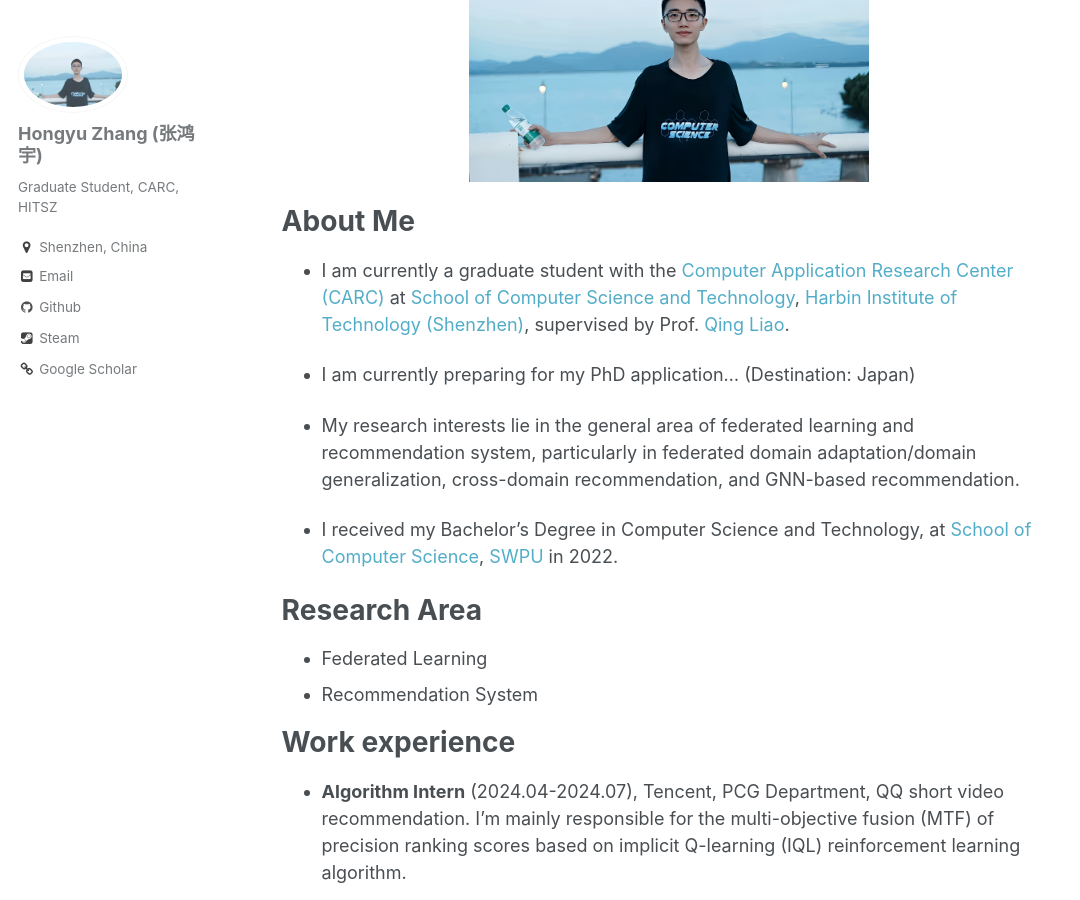
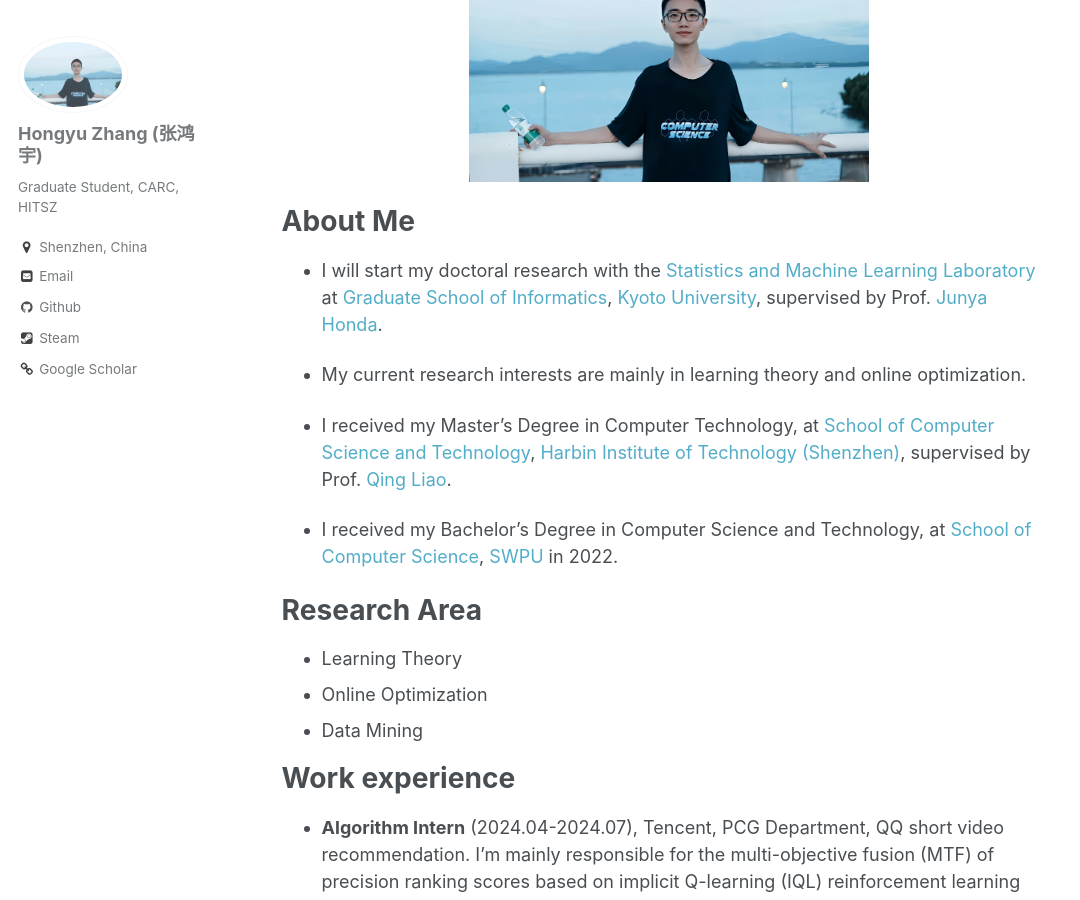
Before and after one commit to orion-orion/orion-orion.github.com, a Jekyll site: the page built from _pages/about.md, in a window 1280 px wide and 900 px high, scrolled down 217 px. Shown: the whole window, without its empty margins (0-1080 px from the left). Built offline with Jekyll 4.4.1, drawn with Linux system fonts in a browser that asks for light colours.

```diff
--- a/_pages/about.md
+++ b/_pages/about.md
@@ -14,18 +14,19 @@ redirect_from:
 
 # About Me
 
-* I am currently a graduate student with the [Computer Application Research Center (CARC)](http://carc.hitsz.edu.cn/index.htm) at [School of Computer Science and Technology](http://cs.hitsz.edu.cn/index.htm), [Harbin Institute of Technology (Shenzhen)](https://www.hitsz.edu.cn/index.html), supervised by Prof. [Qing Liao](http://liaoqing.hitsz.edu.cn/).
+* I will start my doctoral research with the [Statistics and Machine Learning Laboratory](https://stat.sys.i.kyoto-u.ac.jp/shimolab/) at [Graduate School of Informatics](https://www.i.kyoto-u.ac.jp/en/), [Kyoto University](https://www.kyoto-u.ac.jp/en), supervised by Prof. [Junya Honda](https://stat.sys.i.kyoto-u.ac.jp/honda/index_e.html).
 
-* I am currently preparing for my PhD application... (Destination: Japan)
+* My current research interests are mainly in learning theory and online optimization.
 
-* My research interests lie in the general area of federated learning and recommendation system, particularly in federated domain adaptation/domain generalization, cross-domain recommendation, and GNN-based recommendation.
+*  I  received my Master’s Degree in Computer Technology, at [School of Computer Science and Technology](http://cs.hitsz.edu.cn/index.htm), [Harbin Institute of Technology (Shenzhen)](https://www.hitsz.edu.cn/index.html), supervised by Prof. [Qing Liao](http://liaoqing.hitsz.edu.cn/).
 
 *  I  received my Bachelor’s Degree in Computer Science and Technology, at [School of Computer Science](https://www.swpu.edu.cn/scs/), [SWPU](https://www.swpu.edu.cn/) in 2022.
 
 # Research Area
 
-* Federated Learning
-* Recommendation System
+* Learning Theory
+* Online Optimization
+* Data Mining
 
 # Work experience
 
```
Also changed, not shown: _pages/publications.md (+6 -2 lines).
